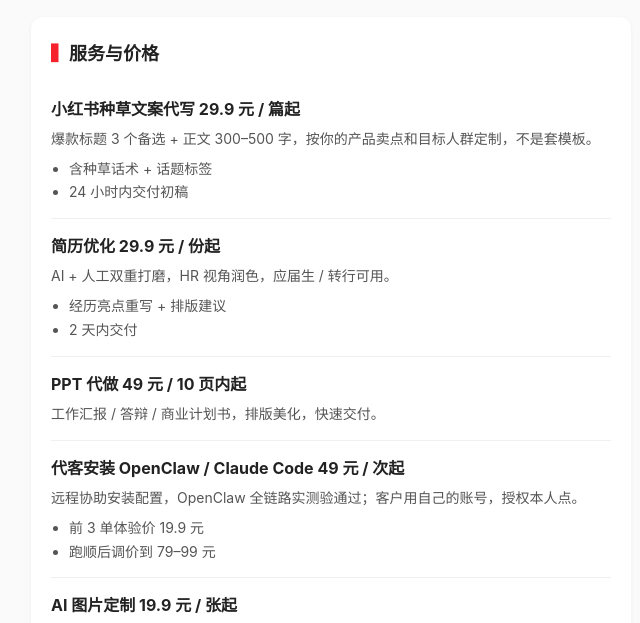
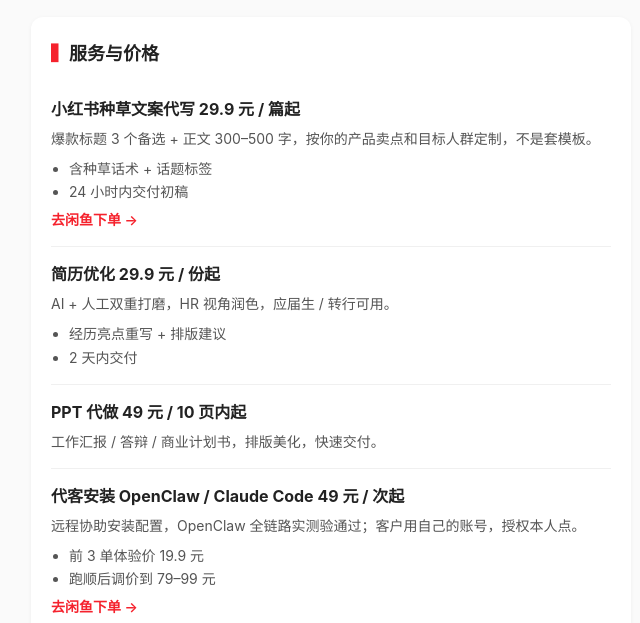
Before and after one commit to qqfane/yam-showcase, a plain HTML site: page index.html in a window 1280 px wide. Shown: the part 177-800 px from the top of the page, without its empty margins (309-949 px from the left). Drawn offline with Linux system fonts and the light colour scheme.

Commit message:
Link the two listed Xianyu items (xiaohongshu copywriting, OpenClaw install)

```diff
--- a/index.html
+++ b/index.html
@@ -21,6 +21,8 @@ h2::before { content: "▍"; color: #f5222d;}
 .service h3.price { float: right; color: #f5222d; font-size: 15px;}
 .service p { color: #555; font-size: 14px; margin-top: 4px;}
 .service ul { color: #555; font-size: 14px; margin: 6px 0 0 18px;}
+.order { margin-top: 8px; font-size: 14px;}
+.order a { color: #f5222d; text-decoration: none; font-weight: 600;}
 .sample { background: #fff7e6; border: 1px solid #ffe58f; border-radius: 10px; padding: 16px; font-size: 15px;}
 .sample.tag { font-size: 12px; color: #ad6800;}
 ol.steps { margin-left: 20px; color: #444; font-size: 15px;}
@@ -29,7 +31,7 @@ ol.steps li { margin: 6px 0;}
 .cta { display: block; text-align: center; background: #f5222d; color: #fff; text-decoration: none; border-radius: 999px; padding: 14px; font-size: 17px; margin-top: 24px;}
 .cta.sub { background: #fff; color: #f5222d; border: 1px solid #f5222d; margin-top: 12px;}
 footer { text-align: center; color: #aaa; font-size: 12px; margin-top: 28px;}
-/* TODO-待填 联系方式：把 href="#" 换成闲鱼商品链接即可 */
+/* TODO-待填：小红书文案、代客安装两件已上架（链接已填）；简历、PPT、AI 图片三件 Yam 说暂时不做，等他发来链接再在对应服务块里加 .order 链接 */
 </style>
 </head>
 <body>
@@ -50,6 +52,7 @@ footer { text-align: center; color: #aaa; font-size: 12px; margin-top: 28px;}
 <li>含种草话术 + 话题标签</li>
 <li>24 小时内交付初稿</li>
 </ul>
+<p class="order"><a href="https://m.tb.cn/h.jpZV9Xj?tk=9G8T66c3x6h" target="_blank" rel="noopener">去闲鱼下单 →</a></p>
 </div>
 <div class="service">
 <h3>简历优化 <span class="price">29.9 元 / 份起</span></h3>
@@ -70,6 +73,7 @@ footer { text-align: center; color: #aaa; font-size: 12px; margin-top: 28px;}
 <li>前 3 单体验价 19.9 元</li>
 <li>跑顺后调价到 79–99 元</li>
 </ul>
+<p class="order"><a href="https://m.tb.cn/h.jNILkid?tk=BLAT66cXpn5" target="_blank" rel="noopener">去闲鱼下单 →</a></p>
 </div>
 <div class="service">
 <h3>AI 图片定制 <span class="price">19.9 元 / 张起</span></h3>
```
